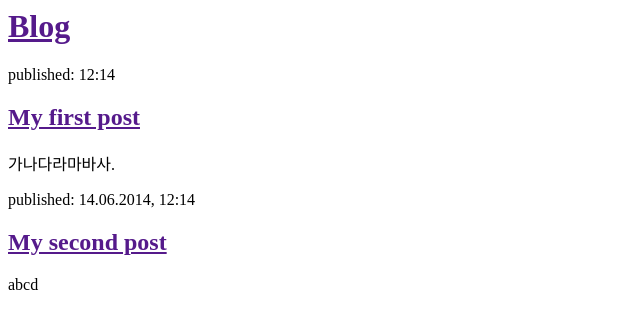
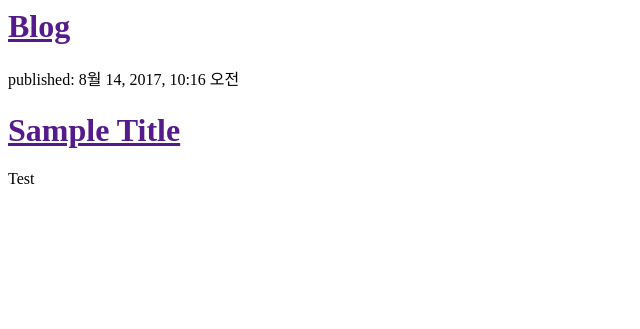
Before and after one commit to thir0sh/My_Repository, a Django app: page / in a window 1280 px wide. Shown: the top 329 px of the page, without its empty margins (0-640 px from the left). Run offline with Django 3.2, Linux system fonts and the light colour scheme; data comes from the database, SQL or seed files in the repository; both versions use the stored data as it was after the commit.

Commit message:
templates test

```diff
--- a/blog/templates/blog/post_list.html
+++ b/blog/templates/blog/post_list.html
@@ -6,17 +6,11 @@
         <div>
             <h1><a href="">Blog</a></h1>
         </div>
-
-        <div>
-            <p>published:  12:14</p>
-            <h2><a href="">My first post</a></h2>
-            <p>가나다라마바사.</p>
-        </div>
-
-        <div>
-            <p>published: 14.06.2014, 12:14</p>
-            <h2><a href="">My second post</a></h2>
-            <p>abcd</p>
-        </div>
-    </body>
+{% for post in posts %}
+    <div>
+        <p>published: {{ post.published_date }}</p>
+        <h1><a href="">{{ post.title }}</a></h1>
+        <p>{{ post.text|linebreaksbr }}</p>
+    </div>
+{% endfor %}
 </html>
--- a/blog/views.py
+++ b/blog/views.py
@@ -1,4 +1,8 @@
 from django.shortcuts import render
+from django.utils import timezone
+from .models import Post
+
 
 def post_list(request):
-    return render(request, 'blog/post_list.html', {})
+    posts = Post.objects.filter(published_date__lte=timezone.now()).order_by('published_date')
+    return render(request, 'blog/post_list.html' , {'posts' : posts})
```
Also changed, not shown: blog/templates/blog/base.html (added, +14 -0 lines), db.sqlite3.
